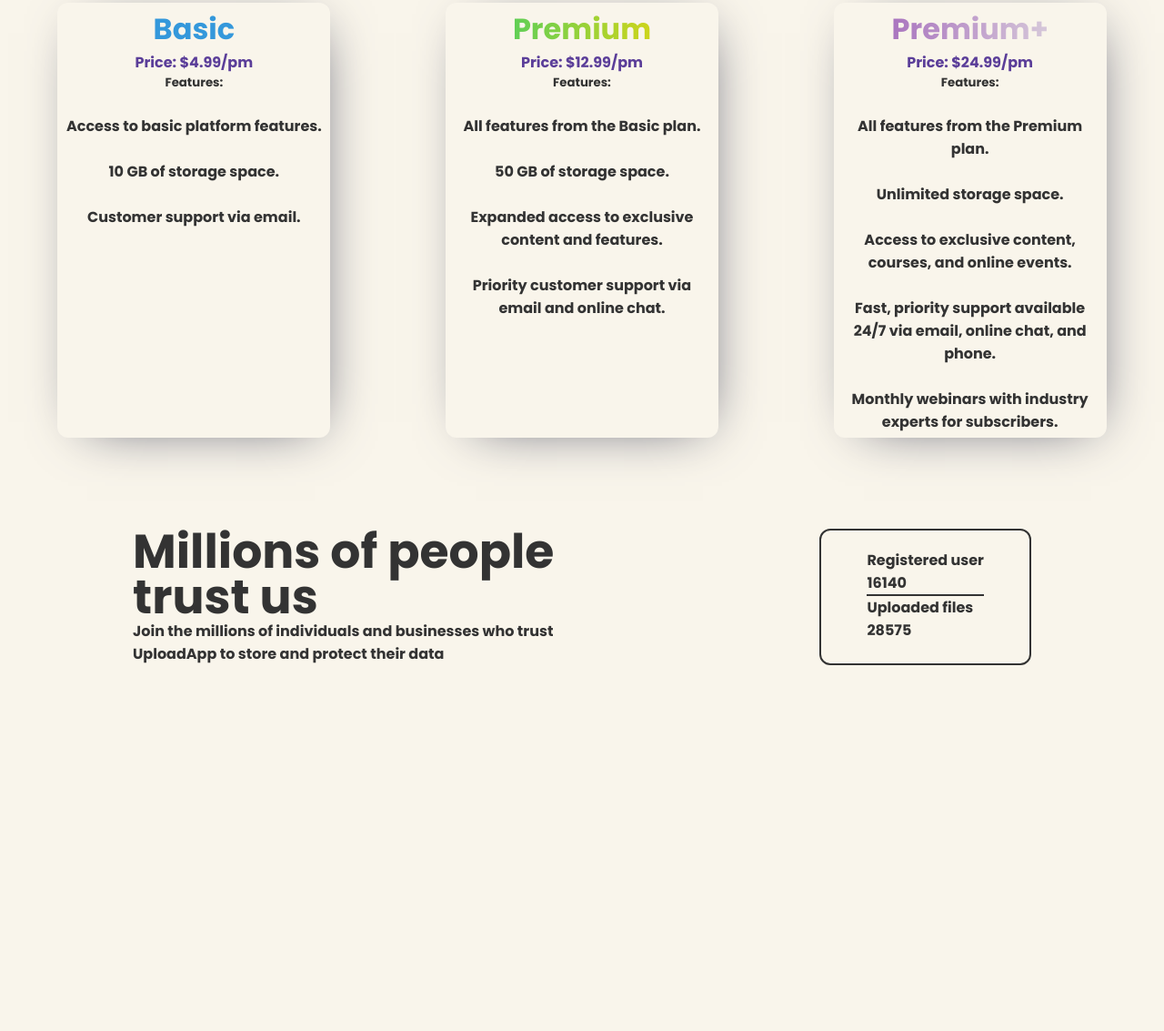
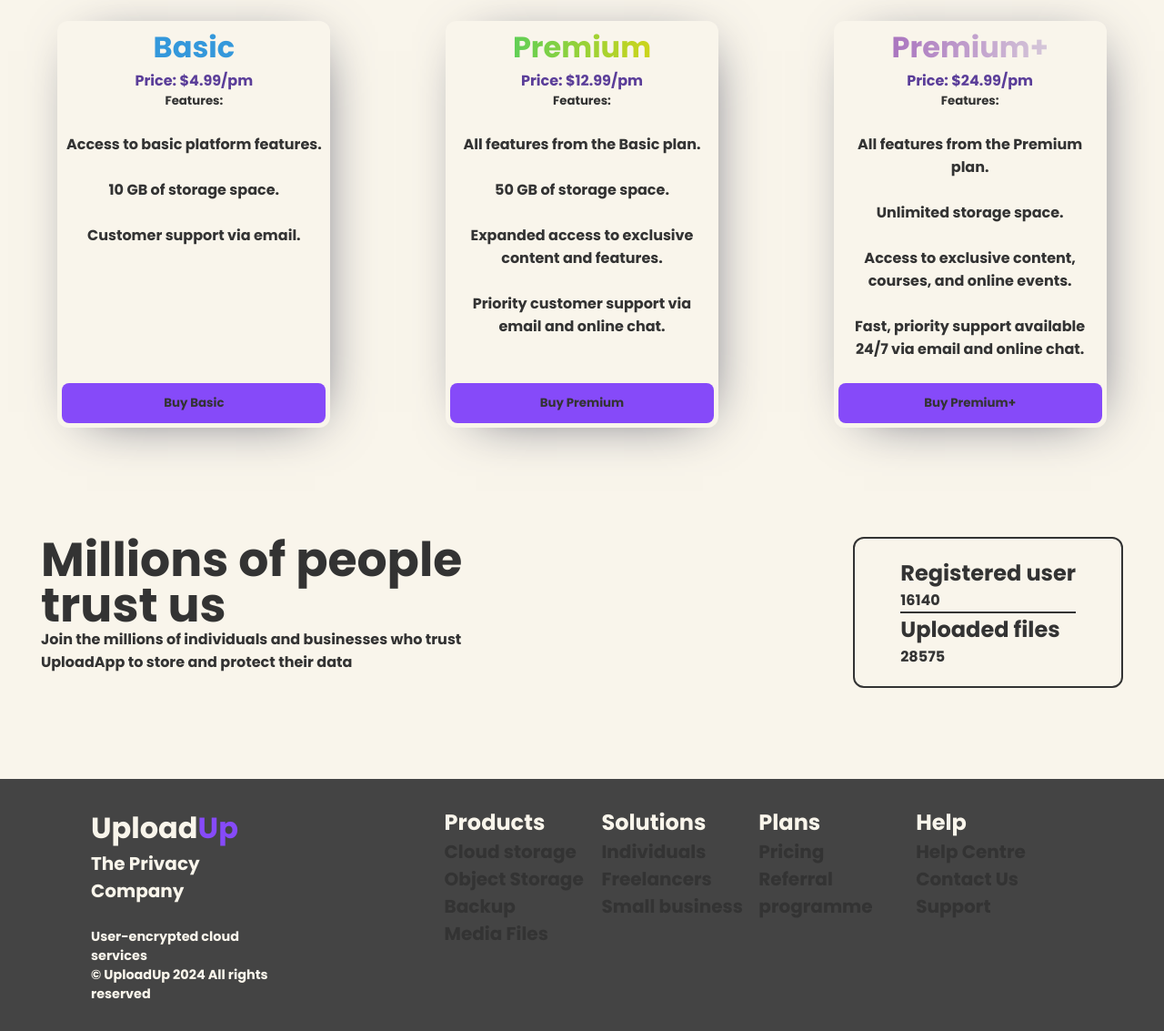
Before and after one commit to Just-Kacper/uploadApp-Design, a plain HTML site: page index.html in a window 1280 px wide. Shown: the part 577-1710 px from the top of the page at 91% size. Before the commit the page ends 1308 px from the top, so only its background shows below. Drawn offline with Linux system fonts and the light colour scheme.

Commit message:
add footer & buttons in price-plan

```diff
--- a/index.html
+++ b/index.html
@@ -53,6 +53,11 @@
           <br />
           <li>Customer support via email.</li>
         </ul>
+        <div class="btn-container">
+          <button>
+            <a href="#"> Buy Basic </a>
+          </button>
+        </div>
       </div>
       <div class="prm-plan card">
         <h1>Premium</h1>
@@ -68,6 +73,11 @@
           <br />
           <li>Priority customer support via email and online chat.</li>
         </ul>
+        <div class="btn-container">
+          <button>
+            <a href="#"> Buy Premium </a>
+          </button>
+        </div>
       </div>
       <div class="prmp-plan card">
         <h1>Premium+</h1>
@@ -82,14 +92,18 @@
           <li>Access to exclusive content, courses, and online events.</li>
           <br />
           <li>
-            Fast, priority support available 24/7 via email, online chat, and
-            phone.
+            Fast, priority support available 24/7 via email and online chat.
           </li>
           <br />
-          <li>Monthly webinars with industry experts for subscribers.</li>
+          <div class="btn-container">
+          <button>
+            <a href="#"> Buy Premium+ </a>
+          </button>
+        </div>
         </ul>
       </div>
     </div>
+
 
     <!-- SOCIAL PROOF -->
 
@@ -119,6 +133,44 @@
       </div>
     </div>
 
+    <!-- FOOTER -->
+
+    <div class="footer">
+      <div class="info-group">
+        <h1 class="logo">Upload<span>Up</span></h1>
+        <h3 class="slogan">The Privacy Company</h3>
+        <br />
+        <p class="light">User-encrypted cloud services</p>
+        <p class="light copyright">© UploadUp 2024 All rights reserved</p>
+      </div>
+      <div class="footer-nav">
+        <div class="first block">
+          <h4 class="title">Products</h4>
+          <p><a href="#">Cloud storage</a></p>
+          <p><a href="#">Object Storage</a></p>
+          <p><a href="#">Backup</a></p>
+          <p><a href="#">Media Files</a></p>
+        </div>
+        <div class="second block">
+          <h4 class="title">Solutions</h4>
+          <p><a href="#">Individuals</a></p>
+          <p><a href="#">Freelancers</a></p>
+          <p><a href="#">Small business</a></p>
+        </div>
+        <div class="third block">
+          <h4 class="title">Plans</h4>
+          <p><a href="#">Pricing</a></p>
+          <p><a href="#">Referral programme</a></p>
+        </div>
+        <div class="fourth block">
+          <h4 class="title">Help</h4>
+          <p><a href="#">Help Centre</a></p>
+          <p><a href="#">Contact Us</a></p>
+          <p><a href="#">Support</a></p>
+        </div>
+      </div>
+    </div>
+
     <script src="index.js"></script>
   </body>
 </html>
--- a/main.css
+++ b/main.css
@@ -11,7 +11,7 @@
 
 body {
     height: 100dvh;
-    background-color: #f9f5eb;
+    background-color: #F9F5EB;
 }
 
 .navbar {
@@ -22,9 +22,7 @@ body {
     height: 80px;
 }
 
-.navbar .heading span {
-    color: #864AF9;
-}
+.navbar .heading span { color: #864AF9; }
 
 /* LOGIN BUTTONS */
 
@@ -39,9 +37,9 @@ body {
     text-decoration: none;
     font-size: 1.25rem;
     transition: all .3s ease-in-out;
-} .navbar .logging-btns button a:hover {
-    color: #864AF9;
 }
+
+.navbar .logging-btns button a:hover { color: #864AF9; }
 
 /* UPLOAD BUTTON */
 
@@ -53,9 +51,7 @@ body {
     background: #864AF9;
     transition: all .3s ease-in-out;
 }
-.navbar .upload-btn:hover {
-    transform: scale(1.05);
-}
+.navbar .upload-btn:hover { transform: scale(1.05); }
 
 .navbar .upload-btn p {
     color: #fff;
@@ -73,12 +69,8 @@ body {
     flex-direction: column;
 }
 
-.introduction .seperator {
-    font-size: 3.25rem;
-}
-.introduction .seperator span {
-    color: #864AF9;
-}
+.introduction .seperator { font-size: 3.25rem; }
+.introduction .seperator span { color: #864AF9; }
 
 .introduction p {
     max-width: 700px;
@@ -93,47 +85,16 @@ body {
     border-radius: .75rem;
     cursor: pointer;
     background: #864AF9;
-    color: #fff;
+    color: #F9F5EB;
     transition: all .3s ease-in-out;
 }
 .introduction .try-btn:hover {
-    background: #854eec;
+    background: #7e4adf;
+    transform: scale(1.01);
 }
 
-.introduction .try-btn p {
-    font-size: 1.25rem;
-}
-.introduction .try-btn p span {
-    color: #fff;
-}
-
-
-/* SOCIAL PROOF */
-
-.social-proof {
-    display: flex;
-    justify-content: space-around;
-    margin-top: 6.25rem;
-}
-
-.social-proof .left-section .heading {
-    line-height: 50px;
-    font-size: 3.25rem;
-}
-
-.social-proof .right-section {
-    border: 2px solid #333;
-    border-radius: 12px;
-    padding: 20px 50px;
-}
-
-.divider {
-    border: 1px solid #333;
-}
-
-.social-proof .right-section .content {
-
-}
+.introduction .try-btn p { font-size: 1.25rem; }
+.introduction .try-btn p span { color: #F9F5EB; }
 
 
 /* PRICE PLAN */
@@ -150,22 +111,19 @@ body {
     padding: 5px;
     text-align: center;
     transition: all .2s ease-in-out;
+    margin: 20px;
+    display: flex;
+    flex-direction: column;
 }
 .price-plan .card:hover {
     box-shadow: 8px 8px 55px 18px rgba(66, 68, 90, 1);
     transform: scale(1.03);
 }
-.price-plan .card ul {
-    list-style: none;
-}
-.price-plan .card h4 {
-    color: #5b3e99;
-}
 
+.price-plan .card ul { list-style: none; }
+.price-plan .card h4 { color: #5b3e99; }
+.price-plan .ba-plan h1 { color: #3498DB; }
 
-.price-plan .ba-plan h1 {
-    color: #3498DB;
-}
 .price-plan .prm-plan h1 {
     background: linear-gradient(to right, #2ECC71, #FFD700);
     -webkit-background-clip: text;
@@ -176,3 +134,87 @@ body {
     -webkit-background-clip: text;
     color: transparent;
 }
+
+.price-plan .btn-container { margin-top: auto; }
+
+.price-plan .btn-container button {
+    padding: 12px;
+    width: 100%;
+    border: none;
+    border-radius: 8px;
+    cursor: pointer;
+    background: #864AF9;
+    align-items: flex-end;
+}
+
+.price-plan button a { text-decoration: none; }
+
+/* SOCIAL PROOF */
+
+.social-proof {
+    padding: 0 20px;
+    display: flex;
+    justify-content: space-around;
+    gap: 23.75rem;
+    margin: 6.25rem 0 6.25rem 0;
+}
+
+.social-proof .left-section .heading {
+    line-height: 50px;
+    font-size: 3.25rem;
+}
+
+.social-proof .right-section {
+    border: 2px solid #333;
+    border-radius: 12px;
+    padding: 20px 50px;
+}
+
+.social-proof .right-section .heading { font-size: 1.5rem; }
+.social-proof .right-section .divider { border: 1px solid #333; }
+
+
+/* FOOTER */
+
+.footer {
+    background: #444;
+    padding: 30px 100px;
+    display: flex;
+    justify-content: space-between;
+}
+
+
+.footer .info-group .logo { color: #F9F5EB; }
+.footer .info-group span { color: #864AF9; }
+
+.footer .info-group .slogan {
+    font-size: 1.25rem;
+    color: #F9F5EB;
+}
+
+.footer .info-group .light {
+    font-size: .9rem;
+    color: #F9F5EB;
+}
+
+.footer-nav {
+    display: grid;
+    grid-template-columns: repeat(5, 1fr);
+    grid-column-gap: 0px;
+    grid-row-gap: 0px;
+}
+.footer-nav .first { grid-area: 1 / 2 / 2 / 3; }
+.footer-nav .second { grid-area: 1 / 3 / 2 / 4; }
+.footer-nav .third { grid-area: 1 / 4 / 2 / 5; }
+.footer-nav .fourth { grid-area: 1 / 5 / 2 / 6; }
+
+.footer-nav .title {
+    color: #F9F5EB;
+    cursor: pointer;
+    font-size: 1.5rem;
+}
+
+.footer-nav .block a {
+    font-size: 1.25rem;
+    text-decoration: none;
+}
```
